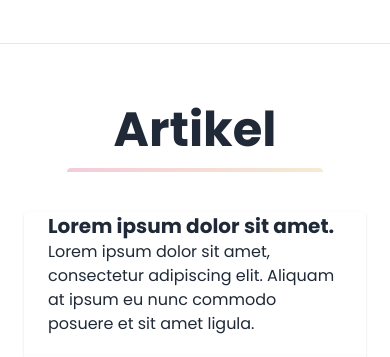
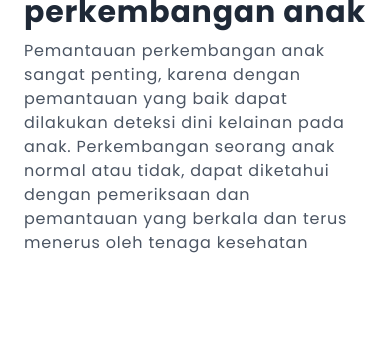
Before and after one commit to pbp-fasilkom-c02/kembangin, a Django app: page / in a window 390 px wide. Shown: the part 2002-2359 px from the top of the page. Run offline with Django 4.2, Linux system fonts and the light colour scheme; some libraries are stand-ins or nearby versions.

Commit message:
feat: all content finished except artikel content

```diff
--- a/main/templates/main.html
+++ b/main/templates/main.html
@@ -18,13 +18,13 @@
       <div
         class="flex flex-col w-full md:w-2/5 justify-center items-start text-center md:text-left"
       >
-        <p class="uppercase tracking-loose w-full">
-          Lorem ipsum dolor sir amet
+        <p class="tracking-widest w-full font-bold">Kembangin</p>
+        <h1 class="my-4 text-5xl font-bold leading-tight">
+          Solusi Kesehatan Terpercaya
+        </h1>
+        <p class="leading-normal text-2xl mb-8">
+          Tanya dokter langsung seputar kesehatan anak, semua bisa di Kembangin!
         </p>
-        <h1 class="my-4 text-5xl font-bold leading-tight">
-          lorem ipsum sjalsjalsjasaljsal
-        </h1>
-        <p class="leading-normal text-2xl mb-8">WKWKSANKSNAKS</p>
       </div>
       <!--Right Col-->
       <div class="w-3/5 md:w-3/5 lg:w-1/2">
@@ -89,16 +89,23 @@
           class="h-1 mx-auto gradient w-64 opacity-25 my-0 py-0 rounded-t"
         ></div>
       </div>
-      <div class="flex flex-wrap">
-        <div class="w-5/6 sm:w-1/2 p-6">
+      <div class="flex flex-wrap tracking-wider">
+        <div class="w-5/6 sm:w-1/2 my-auto p-6">
           <h3 class="text-3xl text-gray-800 font-bold leading-none mb-3">
-            Lorem ipsum dolor sit amet
+            Konsultasi gratis dengan dokter tanpa batas waktu
           </h3>
           <p class="text-gray-600 mb-8">
-            Lorem ipsum dolor sit amet, consectetur adipiscing elit. Aliquam at
-            ipsum eu nunc commodo posuere et sit amet ligula.
-            <br />
-            <br />
+            Fitur <span class="text-red-500"> forum </span> ini memfasilitasi
+            para dokter, psikolog, dan/atau psikolog klinis rekanan Kami sebagai
+            Penyedia Layanan untuk berinteraksi dengan Anda melalui diskusi
+            forum yang dapat diakses melalui Platform.
+            <span class="text-red-500">
+              Kami akan berupaya semaksimal mungkin agar dokter rekanan yang
+              terdaftar pada Platform dapat memberikan tanggapan atas pertanyaan
+              Anda sesegera mungkin.</span
+            >
+            Namun demikian, Kami tidak menyarankan Anda menggunakan Platform
+            untuk kondisi medis darurat.
           </p>
         </div>
         <div class="w-full sm:w-1/2 p-6 mt-6">
@@ -119,14 +126,17 @@
             style="user-select: auto"
           />
         </div>
-        <div class="w-full sm:w-1/2 p-6 mt-6">
-          <div class="align-middle">
+        <div class="w-full sm:w-1/2 tracking-wider p-6 mt-6">
+          <div class="align-middle my-auto">
             <h3 class="text-3xl text-gray-800 font-bold leading-none mb-3">
-              Lorem ipsum dolor sit amet
+              Dokter dan orang tua bisa bersama-sama memantau perkembangan anak
             </h3>
             <p class="text-gray-600 mb-8">
-              Lorem ipsum dolor sit amet, consectetur adipiscing elit. Aliquam
-              at ipsum eu nunc commodo posuere et sit amet ligula.
+              Pemantauan perkembangan anak sangat penting, karena dengan
+              pemantauan yang baik dapat dilakukan deteksi dini kelainan pada
+              anak. Perkembangan seorang anak normal atau tidak, dapat diketahui
+              dengan pemeriksaan dan pemantauan yang berkala dan terus menerus
+              oleh tenaga kesehatan
               <br />
               <br />
             </p>
```
